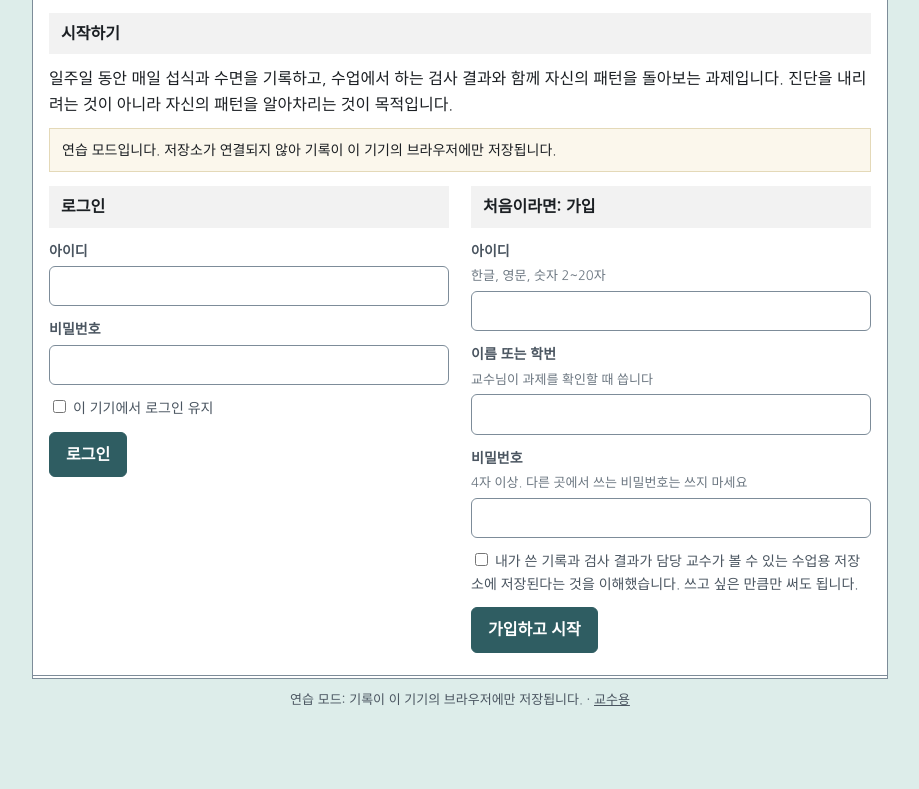
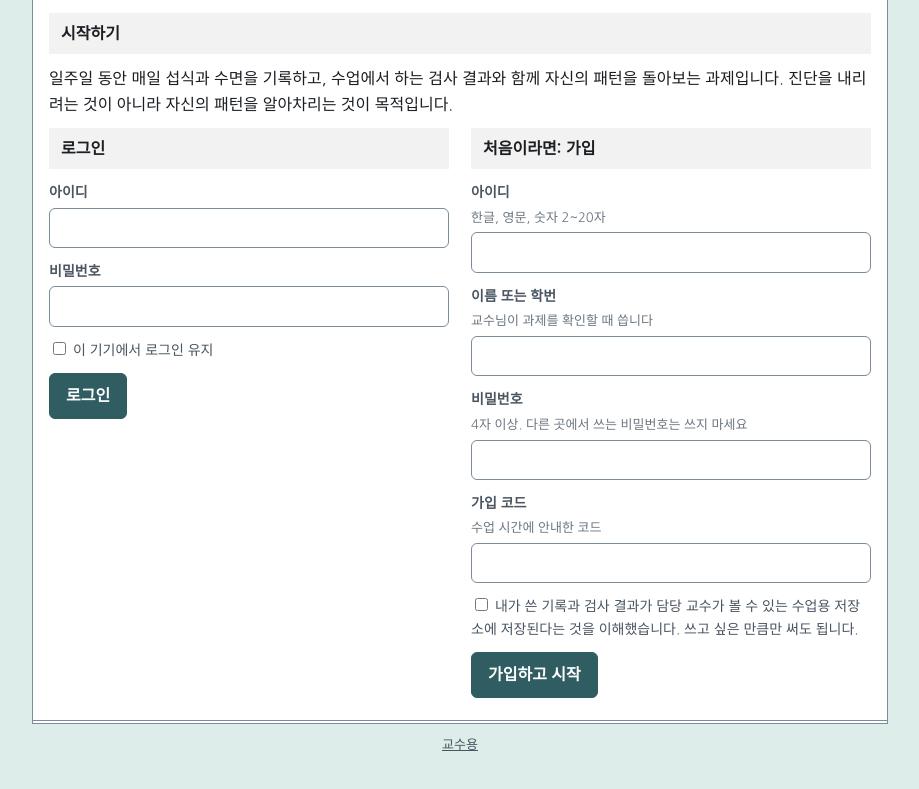
Before and after one commit to PSVPlab/Abnormal_12th, a plain HTML site: page index.html in a window 1280 px wide. Shown: the part 87-876 px from the top of the page, without its empty margins (180-1099 px from the left). Before the commit the page ends 845 px from the top, so only its background shows below. Drawn offline with Linux system fonts and the light colour scheme.

Commit message:
Update index.html

```diff
--- a/index.html
+++ b/index.html
@@ -116,7 +116,7 @@ footer button{background:none;border:none;color:var(--ink2);text-decoration:unde
    설정: Google Apps Script 웹 앱 URL을 아래 따옴표 안에 붙여 넣습니다.
    비워 두면 "연습 모드"로 동작하며 기록은 이 기기의 브라우저에만 저장됩니다.
    ============================================================ */
-const API_URL = "";
+const API_URL = "https://script.google.com/macros/s/AKfycbxd_hP_OOl8tFm3Al1Te9pBwFWefGNCNiMNrungJzVwQZJKa3QZO77kVQ-s_2LcfWJF/exec";
 
 /* ---------- 척도 ---------- */
 const L7 = ["전혀 아니다", "아니다", "거의 아니다", "보통이다", "조금 그렇다", "그렇다", "매우 그렇다"];
```
